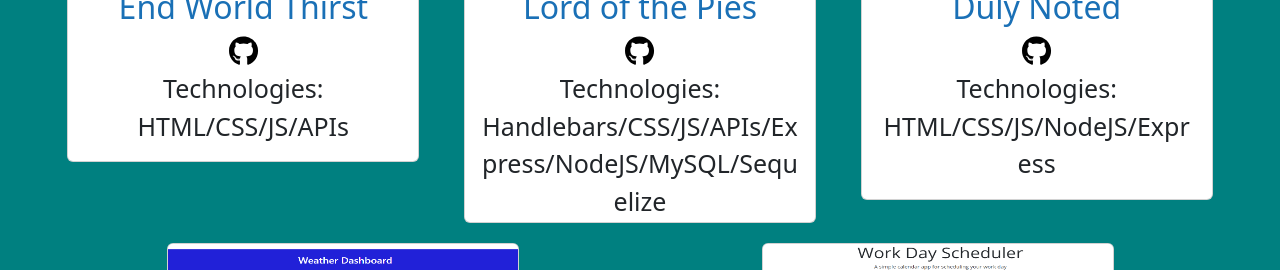
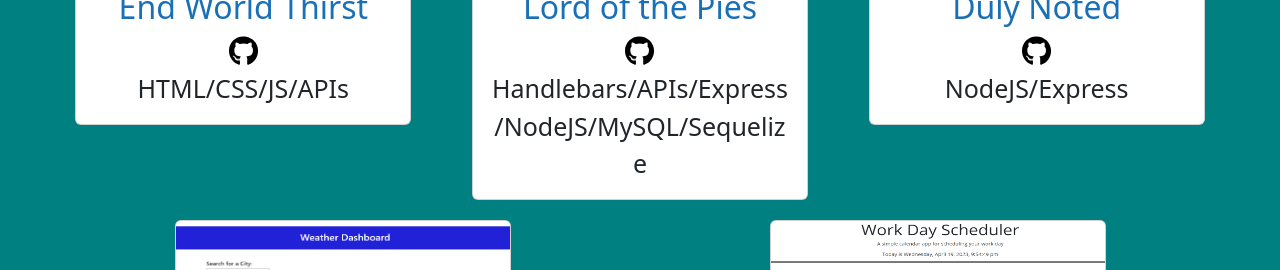
Before and after one commit to elvislau74/react-portfolio-elvis, a React (Vite) app: page /Portfolio in a window 1280 px wide. Shown: the part 677-947 px from the top of the page. Built offline with nearby package versions, Linux system fonts and the light colour scheme.

Commit message:
adjust the text and spacing of project cards further

```diff
--- a/src/components/ProjectCards.jsx
+++ b/src/components/ProjectCards.jsx
@@ -6,7 +6,7 @@ import { faGithub } from '@fortawesome/free-brands-svg-icons'
 export default function ProjectCard(props) {
     return(
         <div className='card-padding'>
-            <Card style={{ width: '22rem'}} >
+            <Card style={{ width: '21rem'}} >
             <Card.Img variant="top" src={props.siteImage} className='image-size'/>
             <Card.Body className='body-size'>
                 <Card.Title><Card.Link
@@ -17,7 +17,7 @@ export default function ProjectCard(props) {
                     <FontAwesomeIcon icon = {faGithub} className='icon'/>
                 </Card.Link>
                 <Card.Text className='text-spacing'>
-                Technologies: {props.languages}
+                {props.languages}
                 </Card.Text>
             </Card.Body>
 
--- a/src/components/Projects.jsx
+++ b/src/components/Projects.jsx
@@ -21,7 +21,7 @@ export default function Projects() {
             name: "Lord of the Pies",
             link: "https://lord-of-the-pies-f3c957a9b4a8.herokuapp.com/",
             githubLink: "https://github.com/myrojoylee/Lord-of-the-Pies",
-            languages: "Handlebars/CSS/JS/APIs/Express/NodeJS/MySQL/Sequelize",
+            languages: "Handlebars/APIs/Express/NodeJS/MySQL/Sequelize",
             siteImage: LordOfTheFlies
         },
         {
@@ -29,7 +29,7 @@ export default function Projects() {
             name: "Duly Noted",
             link: "https://duly-noted-text-editor-5ac1387f2bf2.herokuapp.com/",
             githubLink: "https://github.com/elvislau74/duly-noted",
-            languages: "HTML/CSS/JS/NodeJS/Express",
+            languages: "NodeJS/Express",
             siteImage: DulyNoted
         },
         {
```
